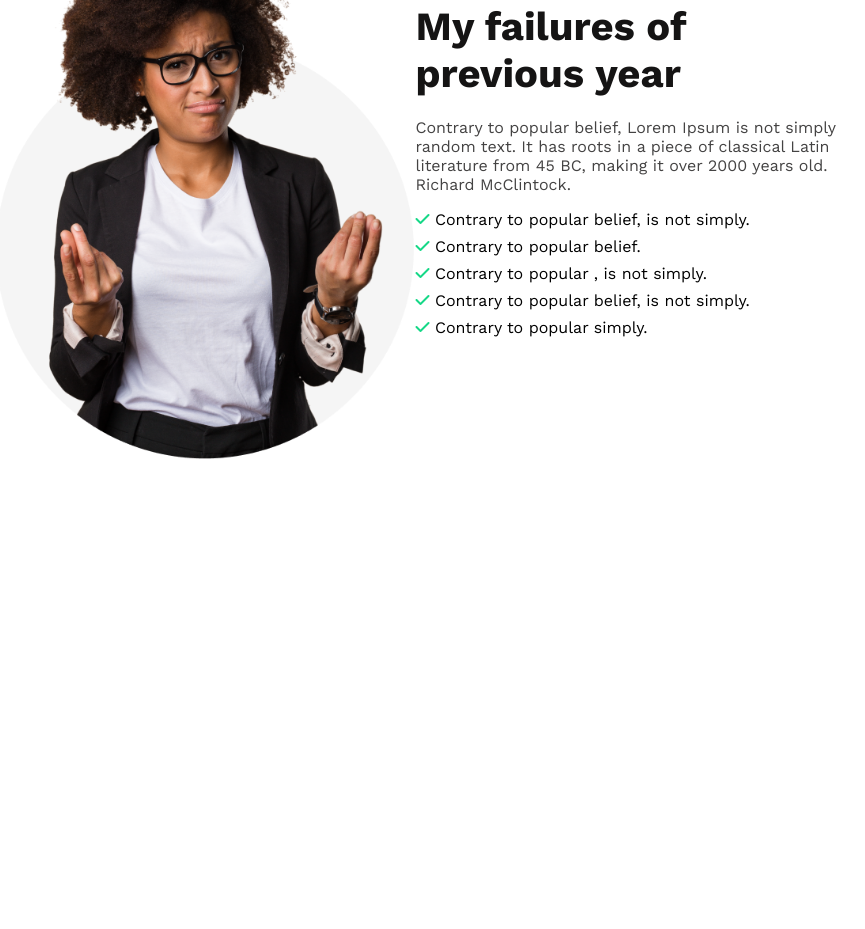
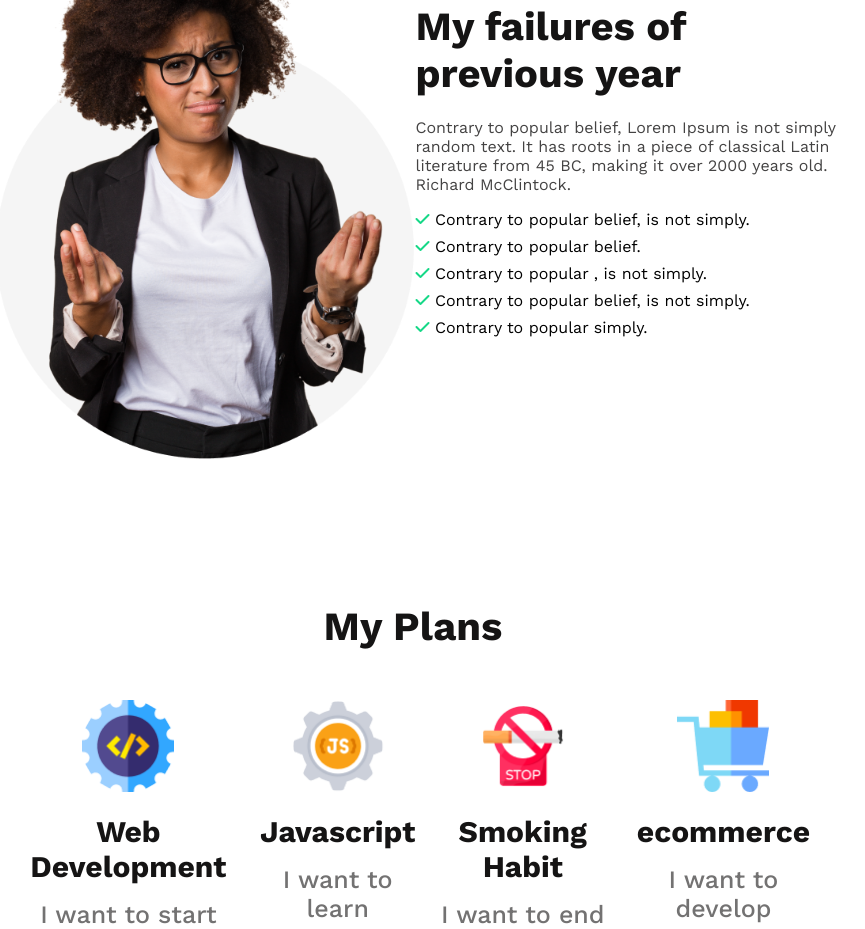
Before and after one commit to nisakib07/new-year-new-me-practice, a plain HTML site: page index.html in a window 1280 px wide. Shown: the part 1054-1983 px from the top of the page, without its empty margins (227-1092 px from the left). Before the commit the page ends 1517 px from the top, so only its background shows below. Drawn offline with nearby package versions, Linux system fonts and the light colour scheme.

Commit message:
plan portion done

```diff
--- a/CSS/style.css
+++ b/CSS/style.css
@@ -90,3 +90,43 @@
 .fa-check {
   color: #16d887;
 }
+
+/* plans section */
+
+.plans {
+  margin-top: 140px;
+}
+
+.plan-header {
+  text-align: center;
+  margin-bottom: 50px;
+  color: #151414;
+  font-size: 40px;
+  font-weight: 700;
+}
+
+.plan-container {
+  display: flex;
+  justify-content: space-around;
+  text-align: center;
+  margin-left: 230px;
+  margin-right: 230px;
+}
+
+.plan-img {
+  width: 92px;
+  margin-bottom: 18px;
+}
+
+.plan-name {
+  color: #151414;
+  font-size: 30px;
+  font-weight: 700;
+  margin-bottom: 16px;
+}
+
+.plan-text {
+  color: #737272;
+  font-size: 25px;
+  font-weight: 500;
+}
--- a/index.html
+++ b/index.html
@@ -67,6 +67,40 @@
           </ul>
         </div>
       </section>
+
+      <!-- 759,575.01 -->
+
+      <!-- plans section -->
+
+      <section class="plans">
+        <h1 class="plan-header">My Plans</h1>
+        <div class="plan-container">
+          <div class="plan">
+            <img src="images/icons/web.png" alt="" class="plan-img" />
+            <h4 class="plan-name">Web Development</h4>
+            <p class="plan-text">I want to start</p>
+          </div>
+          <div class="plan">
+            <img src="images/icons/js.png" alt="" class="plan-img" />
+            <h4 class="plan-name">Javascript</h4>
+            <p class="plan-text">I want to learn</p>
+          </div>
+          <div class="plan">
+            <img src="images/icons/smoke.png" alt="" class="plan-img" />
+            <h4 class="plan-name">Smoking Habit</h4>
+            <p class="plan-text">I want to end</p>
+          </div>
+          <div class="plan">
+            <img src="images/icons/ecom.png" alt="" class="plan-img" />
+            <h4 class="plan-name">ecommerce</h4>
+            <p class="plan-text">I want to develop</p>
+          </div>
+        </div>
+      </section>
+
+      <!-- Positive Section -->
+
+      <section class="positive"></section>
     </main>
     <footer></footer>
   </body>
```
